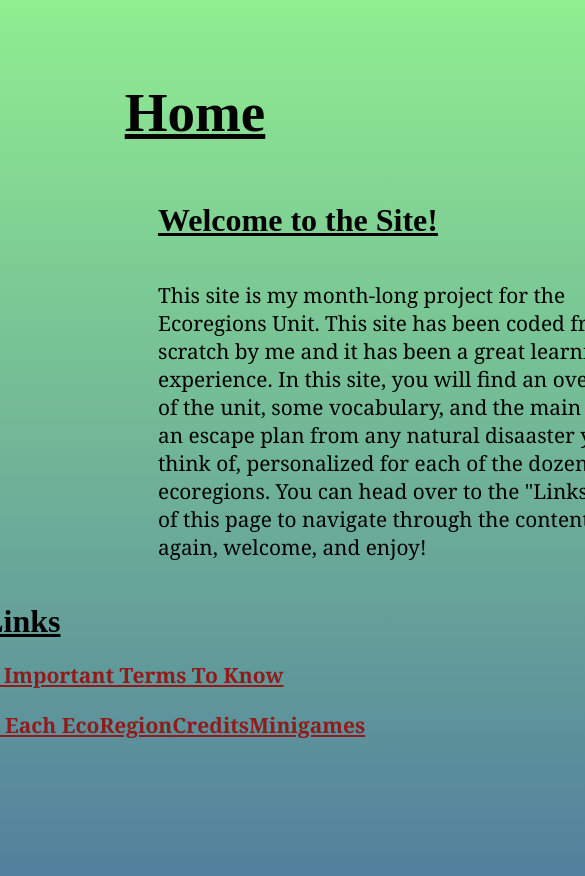
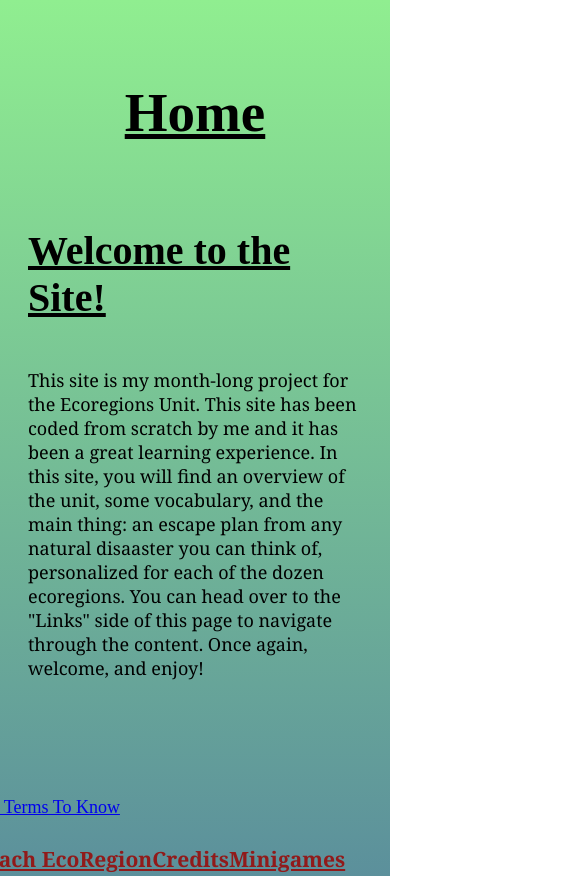
Before and after one commit to aaravsinha002/Ecoregions-Website, a plain HTML site: page index.html in a window 390 px wide. Shown: the top 876 px of the page, 585 px wide, since content can reach past the window. Drawn offline with Linux system fonts and the light colour scheme.

Commit message:
Update index.html
Signed-off-by: Aarav Sinha <90398591+aaravsinha002@users.noreply.github.com>

```diff
--- a/index.html
+++ b/index.html
@@ -1,48 +1,52 @@
+<!DOCTYPE html>
 <html>
     <head>
         <title>Ecoregions Project</title>
         <link rel="icon" type="image/x-icon" href="t.png">
         <script src="e.js"></script>
-
         <link rel="stylesheet" href="general.css">
-
+        <style>
+            /* Adjust layout and font sizes for screens smaller than 768px */
+            @media (max-width: 767px) {
+                h1 {
+                    font-size: 40px;
+                }
+                #Welcome, #links {
+                    padding: 20px;
+                }
+                #Welcome {
+                    margin-top: 20px;
+                }
+                #paragraphwelcome {
+                    font-size: 18px;
+                }
+                h1#linksheader {
+                    font-size: 24px;
+                }
+                a {
+                    font-size: 18px;
+                }
+            }
+        </style>
     </head>
     <body>
         <br>
         <br>
         <h1 id="home" style="text-align: center; font-size: 55px; text-decoration: underline;">Home</h1>
         <div id="Welcome">
-
-            <h1 style="text-decoration: underline;">
-                Welcome to the Site!
-            </h1>
-
+            <h1 style="text-decoration: underline;">Welcome to the Site!</h1>
             <p id="paragraphwelcome">
                 This site is my month-long project for the Ecoregions Unit. This site has been coded from scratch by me and it has been a great learning experience. In this site,
                 you will find an overview of the unit, some vocabulary, and the main thing: an escape plan from any natural disaaster you can think of, personalized for each of the dozen
                 ecoregions. You can head over to the "Links" side of this page to navigate through the content. Once again, welcome, and enjoy!
             </p>
-
         </div>
-
         <div id="links">
             <h1 id="linksheader">Important Links</h1>
-
             <a href="Vocab.html" id="bLink">Vocabulary and Important Terms To Know</a>
-
-            <h1>
-                <a href="MainProject.html" id="MPLink">Escape Plan For Each EcoRegion</a>
-            </h1>
-
-            <h1>
-                <a href="Credits.html" id="MPLink">Credits</a>
-            </h1>
-
-            <h1>
-                <a href="minigames.html" id="MPLink">Minigames</a>
-            </h1>
-
+            <h1><a href="MainProject.html" id="MPLink">Escape Plan For Each EcoRegion</a></h1>
+            <h1><a href="Credits.html" id="MPLink">Credits</a></h1>
+            <h1><a href="minigames.html" id="MPLink">Minigames</a></h1>
         </div>
-
     </body>
 </html>
```
